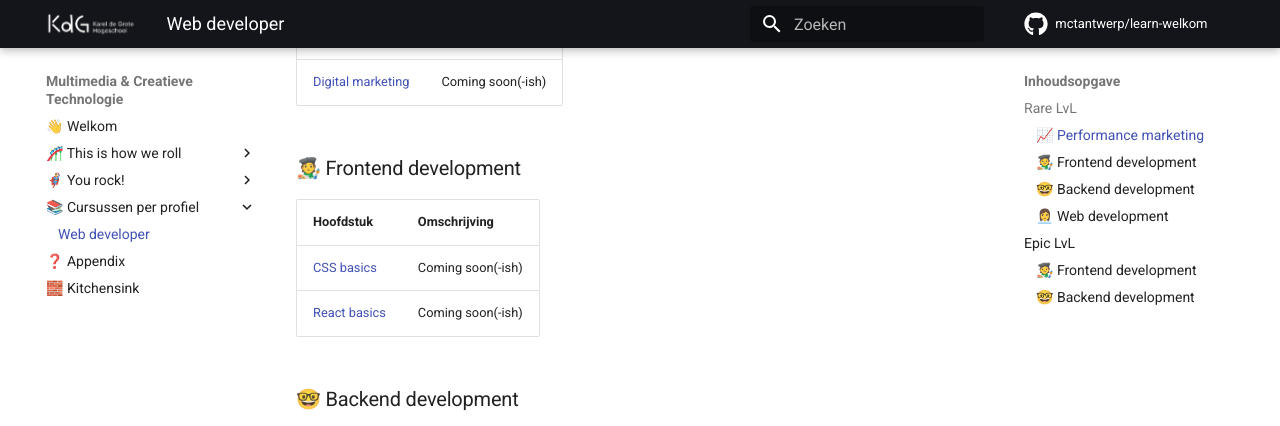
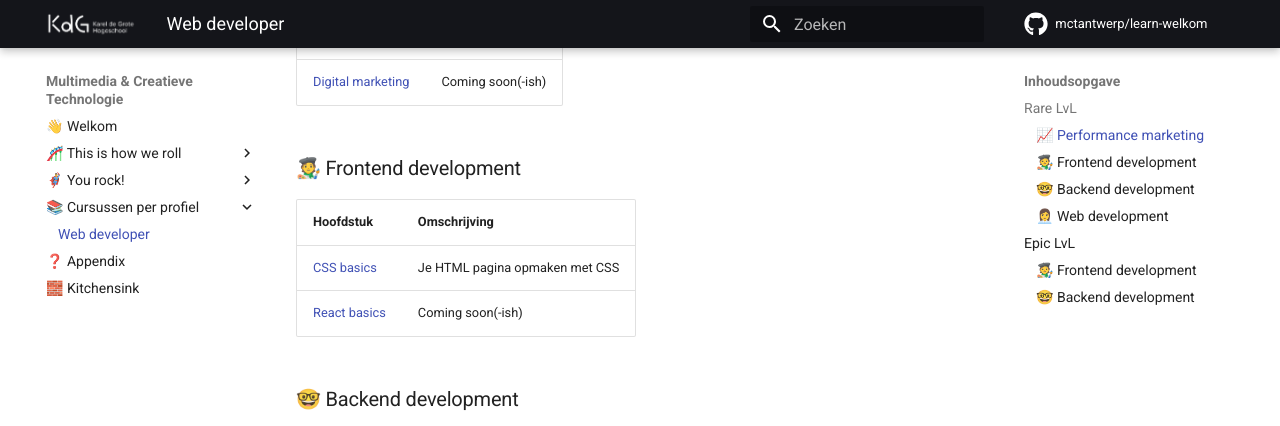
Before and after one commit to NxT-Media-Technology/learn-welkom, an MkDocs documentation site: the page built from docs/profielen/web-developer.md, in a window 1280 px wide and 900 px high, scrolled down 490 px. Shown: the top 426 px of the window. Built offline with MkDocs 1.6.1 and Material for MkDocs 9.7.7, drawn with Linux system fonts in a browser that asks for light colours; comment, search, counter and statistics services are not loaded.

Commit message:
Update web-developer.md

```diff
--- a/docs/profielen/web-developer.md
+++ b/docs/profielen/web-developer.md
@@ -17,7 +17,7 @@
 
 | Hoofdstuk | Omschrijving |
 | :--- | :--- |
-| [CSS basics](#) | Coming soon(-ish) |
+| [CSS basics](https://css.basics.learn.mctantwerp.be) | Je HTML pagina opmaken met CSS |
 | [React basics](#) | Coming soon(-ish) |
 
 ### 🤓 Backend development
```
